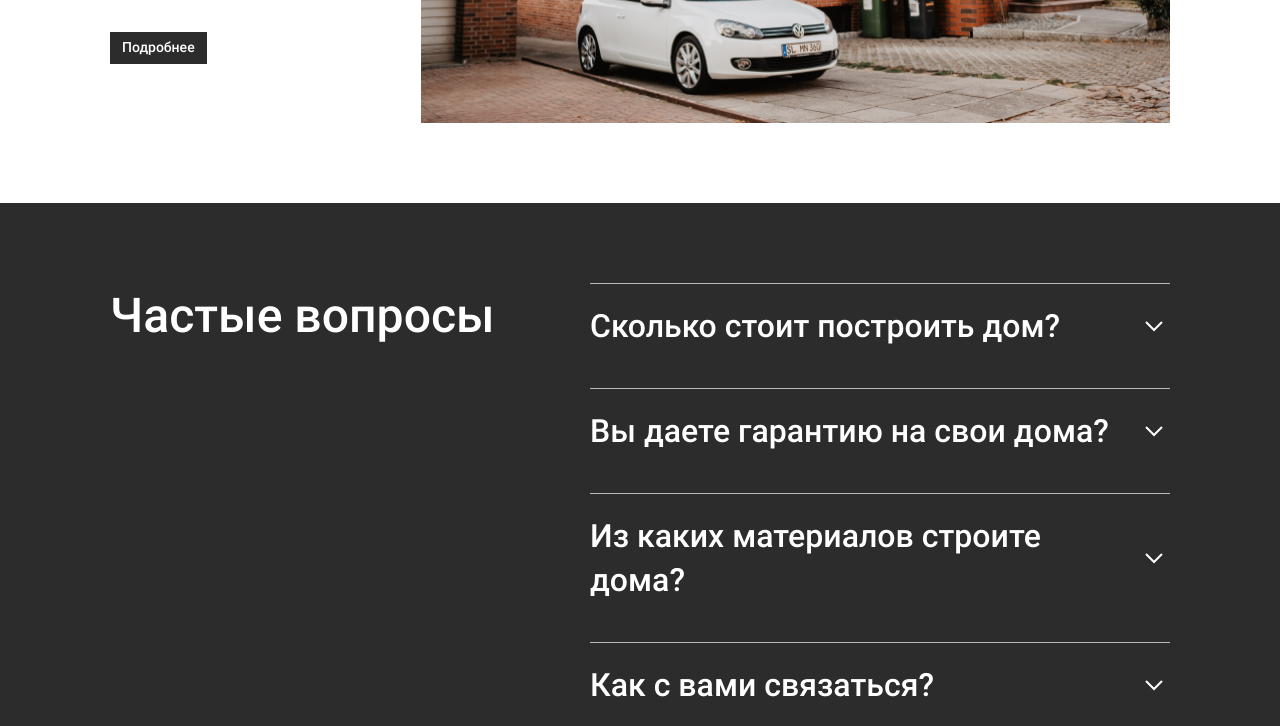
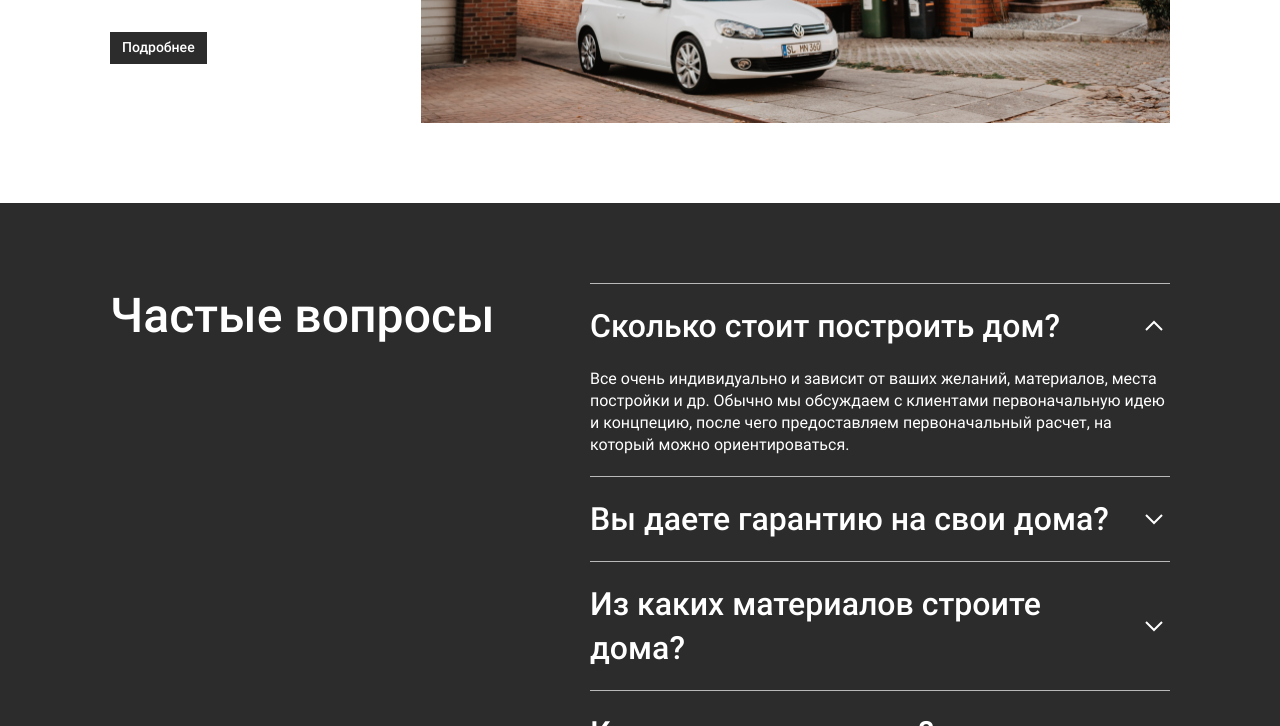
Before and after one commit to RenaDesu/green_house, a website built with webpack: page assets/index.html in a window 1280 px wide. Both pictures are taken after a click on the button "Сколько стоит построить дом?". Shown: the part 1441-2167 px from the top of the page. Built offline with nearby package versions, Linux system fonts and the light colour scheme; a web font is replaced by a local one.

Commit message:
Добавляет аккордеон

```diff
--- a/assets/js/index.js
+++ b/assets/js/index.js
@@ -17,3 +17,4 @@ import './modules/menu';
 import './modules/slider';
 import './modules/modal';
 import './modules/tabs';
+import './modules/faq';
--- /dev/null
+++ b/assets/js/modules/faq.js
@@ -0,0 +1,20 @@
+const accordeon = document.querySelector(".faq__list");
+const accordeonTitles = accordeon.querySelectorAll(".faq__question");
+
+accordeonTitles.forEach(function(element) {
+  element.addEventListener('click', faqTitleClickHandler);
+})
+
+function faqTitleClickHandler(evt) {
+  const clickedItem = evt.currentTarget;
+  const clickedItemParent = clickedItem.parentElement;
+  const clickedDescr = clickedItemParent.querySelector('.faq__answer');
+
+  clickedItemParent.classList.toggle('faq__item--open');
+
+  if (clickedItemParent.classList.contains('faq__item--open')) {
+    clickedDescr.style.maxHeight = clickedDescr.scrollHeight + "px";
+  } else {
+    clickedDescr.style.maxHeight = null;
+  }
+}
--- a/assets/scss/blocks/_faq.scss
+++ b/assets/scss/blocks/_faq.scss
@@ -32,8 +32,9 @@
         overflow: hidden;
 
         border-bottom: rem(1px) solid #b9b9b9;
+    }
 
-        &--open & {
+    &__item--open & {
         &__question {
             &::after {
                 transform: rotate(180deg);
@@ -43,7 +44,6 @@
         &__answer {
             opacity: 1;
             transition: opacity 0.5s ease, max-height 0.5s ease;
-            }
         }
     }
 
@@ -79,10 +79,6 @@
     }
 
     &__answer {
-        margin: 0;
-        margin-top: rem(20px);
-        padding-bottom: rem(20px);
-
         max-height: 0;
 
         font-size: rem($font-size-big);
@@ -91,4 +87,10 @@
         opacity: 0;
         transition: opacity 0.3s ease, max-height 0.3s ease;
     }
+
+    &__answer * {
+        margin: 0;
+        margin-top: rem(20px);
+        padding-bottom: rem(20px);
     }
+}
```
Lines whose indentation alone changed are shown as unchanged.
